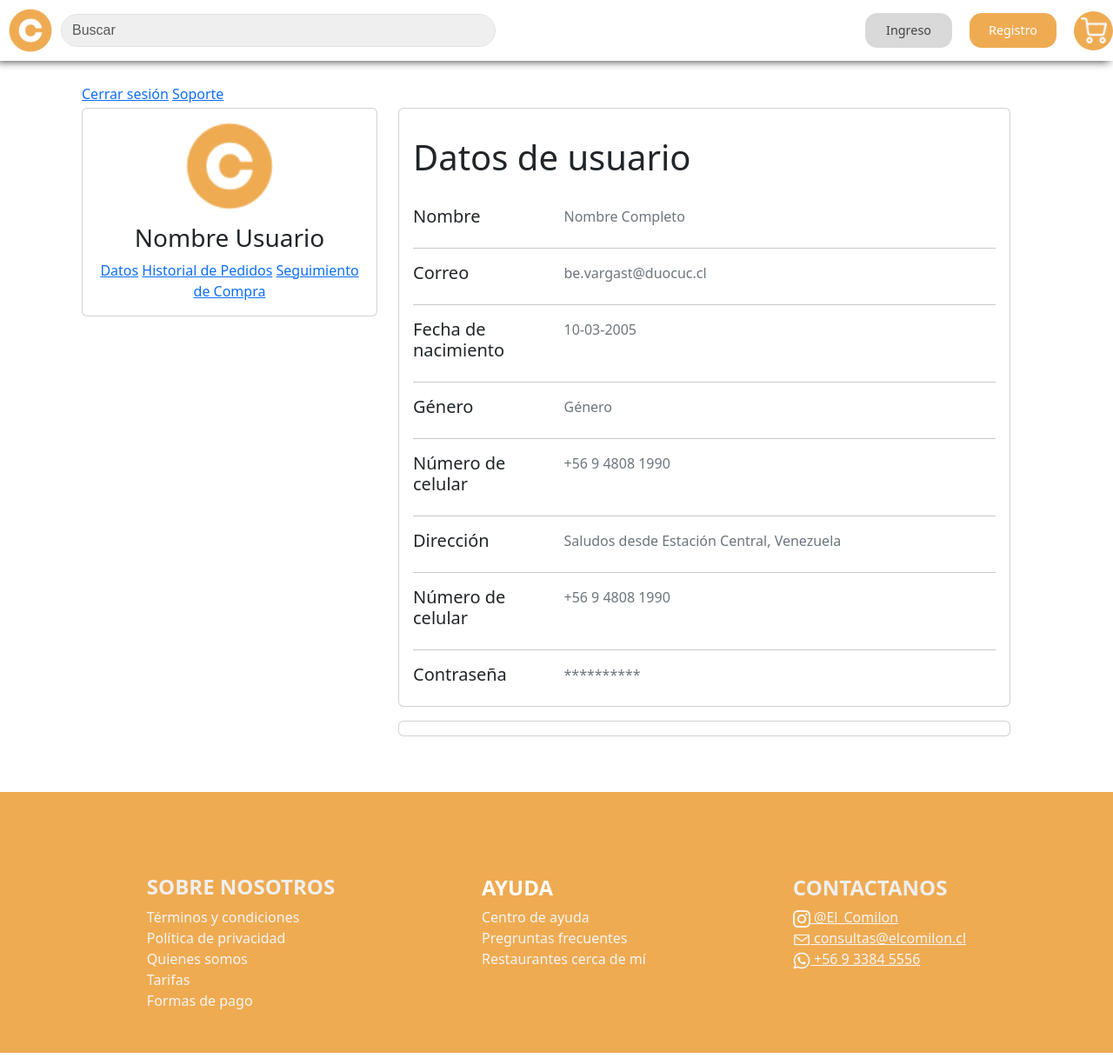
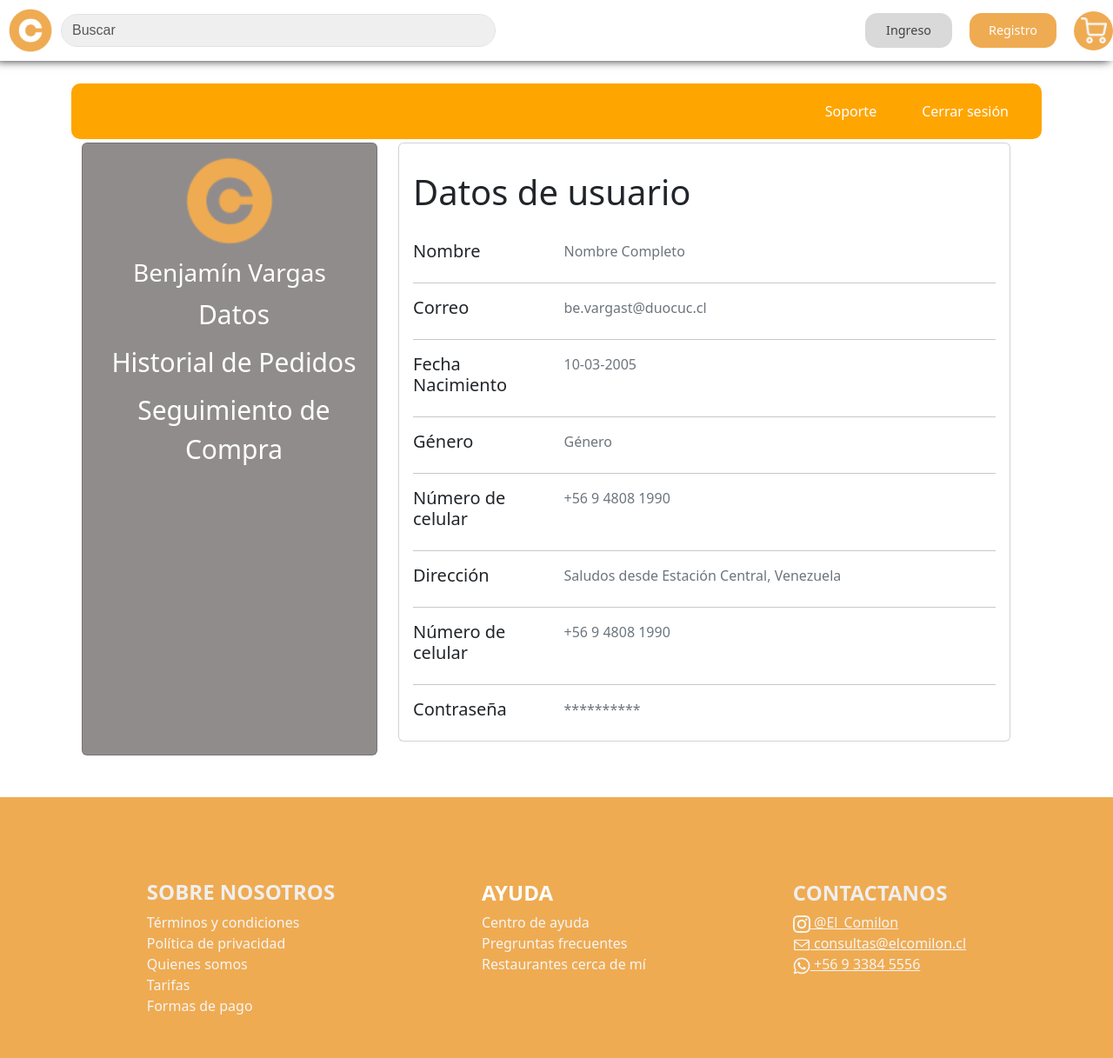
Before and after one commit to Volcos/ElComilon, a Django app: page /Profile in a window 1280 px wide. Shown: the whole page at 87% size. Run offline with Django 5.2, Linux system fonts and the light colour scheme.

Commit message:
Perfil y Clases

```diff
--- /dev/null
+++ b/Project/myProject/static/css/Perfil.css
@@ -0,0 +1,45 @@
+
+.main{
+    padding: 15px;
+}
+
+
+.container{
+    margin-bottom: 10px;
+}
+
+.topbar{
+    background-color: orange;
+    overflow: hidden;
+    border-radius: 10px;
+}
+
+.topbar a{
+    float: right;
+    color: white;
+    text-align: center;
+    padding: 20px 26px;
+    text-decoration: none;
+}
+
+#lateral{
+    background-color: rgb(145, 140, 140);
+    color: white;
+    height: 100%;
+}
+
+.sidebar a{
+    margin-left: 10px;
+    display: block;
+    color: white;
+    padding-bottom: 10px;
+    font-size: 30px;
+    text-decoration: none;
+}
+
+.card{
+    position: relative;
+    display: flex;
+    flex-direction: column;
+
+}
--- a/Project/myProject/static/css/Profile.css
+++ /dev/null
@@ -1,4 +0,0 @@
-.body{
-    margin-top: 20px;
-    background-color: red;
-}
--- a/Project/myProject/templates/pages/Profile.html
+++ b/Project/myProject/templates/pages/Profile.html
@@ -5,7 +5,7 @@
     <meta charset="UTF-8">
     <meta name="viewport" content="width=device-width, initial-scale=1.0">
     <title>Document</title>
-    <link rel="stylesheet" href="{% static 'css/Profile.css' %}">
+    <link rel="stylesheet" href="{% static 'css/Perfil.css' %}">
     <link rel="stylesheet" href="{% static 'css/Navbar.css' %}">
     <link rel="stylesheet" href="{% static 'css/footer.css' %}">
     <link href="https://cdn.jsdelivr.net/npm/bootstrap@5.3.3/dist/css/bootstrap.min.css" rel="stylesheet"
@@ -19,24 +19,24 @@
                 <div class="topbar">
                     <a href="">Cerrar sesión</a>
                     <a href="">Soporte</a>
+                    <a href=""></a>
                 </div>
                 <div class="row">
                     <div class="col-md-4 mt-1">
-                        <div class="card text-center sidebar">
+                        <div class="card text-center sidebar" id="lateral">
                             <div class="card-body">
                                 <img src="{% static '/img/letra-c.png' %}" class="rounded" width="100">
                                 <div class="mt-3">
-                                    <h3>Nombre Usuario</h3>
+                                    <h3>Benjamín Vargas</h3>
                                     <a href="">Datos</a>
                                     <a href="">Historial de Pedidos</a>
                                     <a href="">Seguimiento de Compra</a>
-
                                 </div>
                             </div>
                         </div>
                     </div>
                     <div class="col-md-8 mt-1">
-                        <div class="card mb-3 content">
+                        <div class="card mb-3 content" id="Contenedor-Datos">
                             <h1 class="m-3 pt-3">Datos de usuario</h1>
                             <div class="card-body">
                                 <div class="row">
@@ -59,7 +59,7 @@
                                 <hr>
                                 <div class="row">
                                     <div class="col-md-3">
-                                        <h5>Fecha de nacimiento</h5>
+                                        <h5>Fecha Nacimiento</h5>
                                     </div>
                                     <div class="col-md-9 text-secondary">
                                         10-03-2005
@@ -112,10 +112,6 @@
                                 </div>
                             </div>
                         </div>
-                        <div class="card mb-3 content">
-                            <h1 class="mb-3"></h1>
-
-                        </div>
                     </div>
                 </div>
             </div>
```
Also changed, not shown: Project/myProject/ElComilon/models.py (+42 -0 lines), Project/myProject/static/css/Register.css (+0 -7 lines), Project/myProject/templates/pages/Register.html (+50 -16 lines), Project/myProject/ElComilon/migrations/0005_comuna_genero_region_usuario.py (added), Project/myProject/db.sqlite3.
